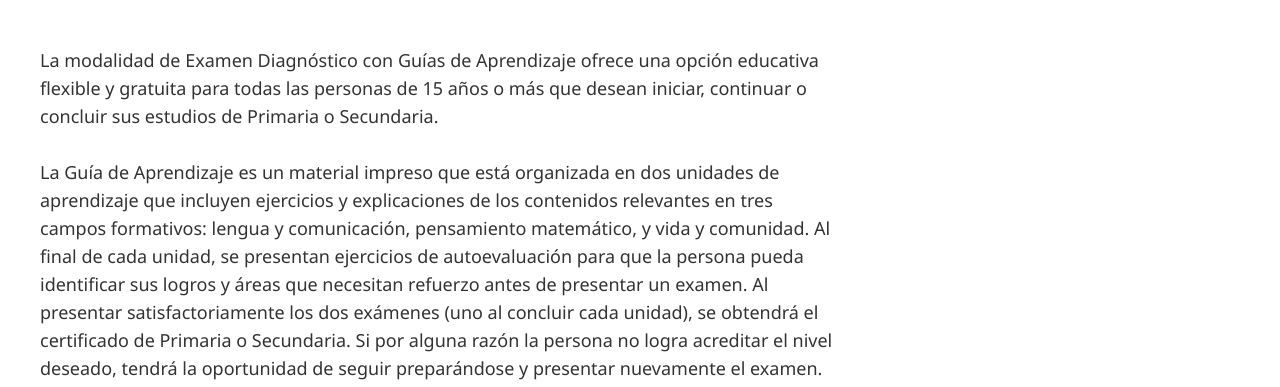
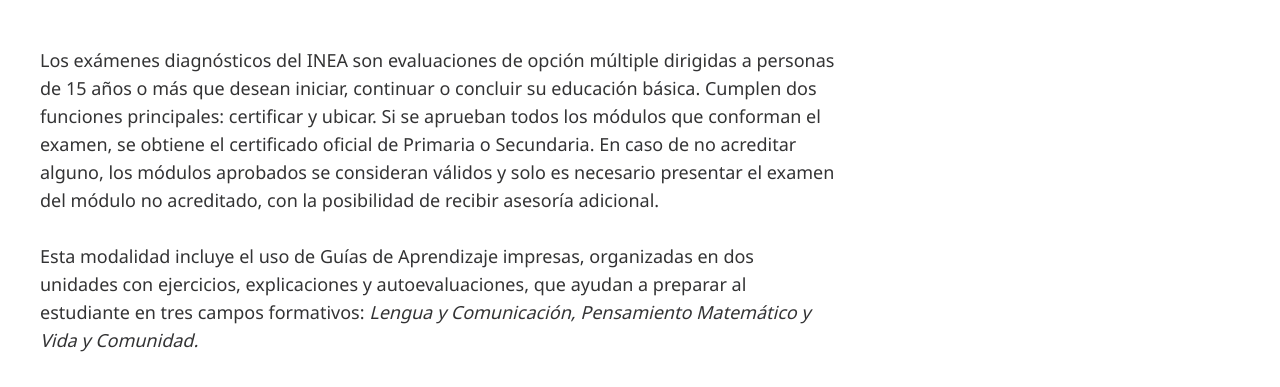
Before and after one commit to ineacdmx2024/inea-web, a Next.js app: page /oferta-educativa/examen-diagnostico in a window 1280 px wide. Shown: the part 557-944 px from the top of the page. Built offline with nearby package versions, Linux system fonts and the light colour scheme; no server answers.

Commit message:
[updated]: examen-diagnostico info

```diff
--- a/src/app/oferta-educativa/examen-diagnostico/page.jsx
+++ b/src/app/oferta-educativa/examen-diagnostico/page.jsx
@@ -8,8 +8,9 @@ const examen = {
   title: "Examen Diagnóstico",
   description: "",
   paragraphs: [
-    "La modalidad de Examen Diagnóstico con Guías de Aprendizaje ofrece una opción educativa flexible y gratuita para todas las personas de 15 años o más que desean iniciar, continuar o concluir sus estudios de Primaria o Secundaria.",
-    "La Guía de Aprendizaje es un material impreso que está organizada en dos unidades de aprendizaje que incluyen ejercicios y explicaciones de los contenidos relevantes en tres campos formativos: lengua y comunicación, pensamiento matemático, y vida y comunidad. Al final de cada unidad, se presentan ejercicios de autoevaluación para que la persona pueda identificar sus logros y áreas que necesitan refuerzo antes de presentar un examen. Al presentar satisfactoriamente los dos exámenes (uno al concluir cada unidad), se obtendrá el certificado de Primaria o Secundaria. Si por alguna razón la persona no logra acreditar el nivel deseado, tendrá la oportunidad de seguir preparándose y presentar nuevamente el examen.",
+    "Los exámenes diagnósticos del INEA son evaluaciones de opción múltiple dirigidas a personas de 15 años o más que desean iniciar, continuar o concluir su educación básica. Cumplen dos funciones principales: certificar y ubicar. Si se aprueban todos los módulos que conforman el examen, se obtiene el certificado oficial de Primaria o Secundaria. En caso de no acreditar alguno, los módulos aprobados se consideran válidos y solo es necesario presentar el examen del módulo no acreditado, con la posibilidad de recibir asesoría adicional.",
+    <>
+    Esta modalidad incluye el uso de Guías de Aprendizaje impresas, organizadas en dos unidades con ejercicios, explicaciones y autoevaluaciones, que ayudan a preparar al estudiante en tres campos formativos: <em>Lengua y Comunicación, Pensamiento Matemático y Vida y Comunidad.</em></>,
   ],
   time: "2 a 3 meses dedicando 2 horas por semana",
   requirements: [
```
